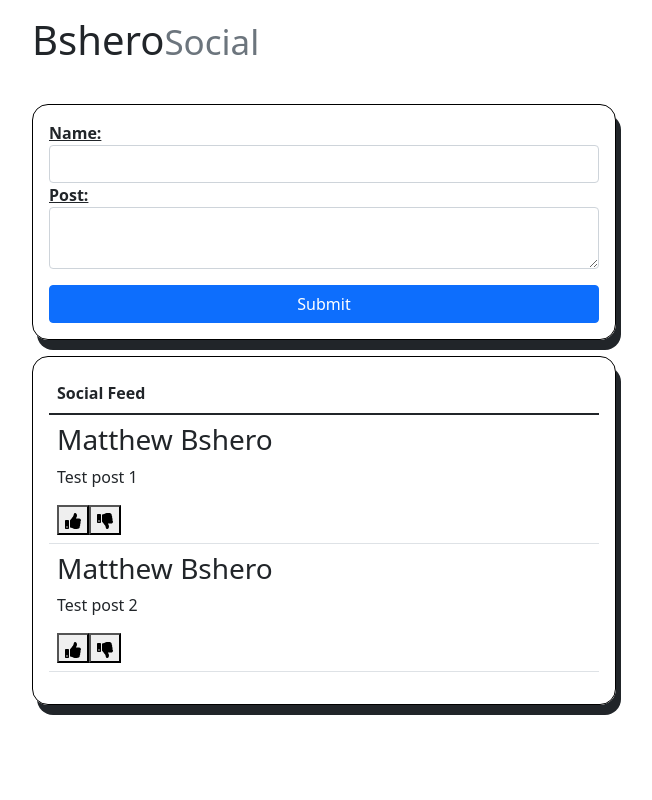
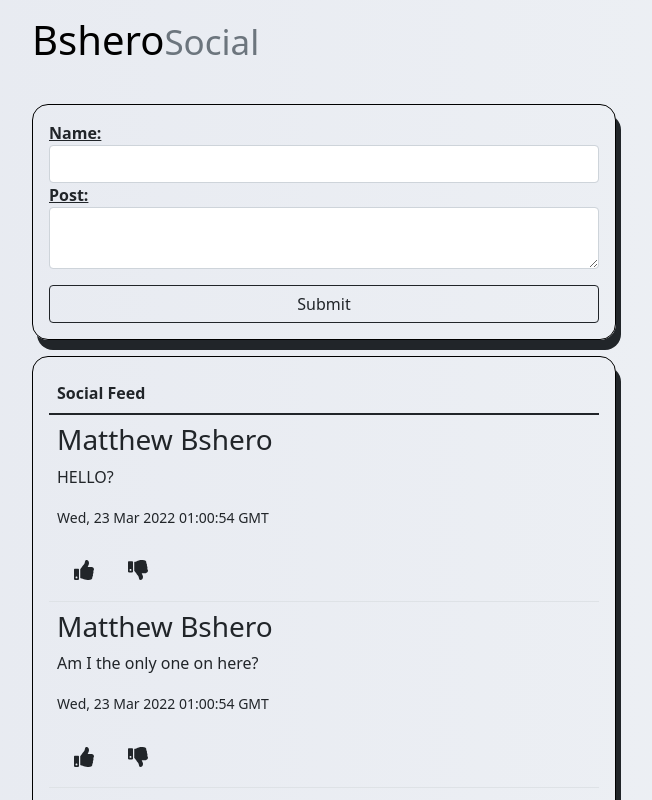
Before and after one commit to mdbshero/Social_Feed, a React (Create React App) app: page / in a window 1280 px wide. Shown: the whole page, without its empty margins (316-968 px from the left). Built offline with nearby package versions, Linux system fonts and the light colour scheme.

Commit message:
Added Date to posts that displays current date and time GMT. Added more CSS styling.

```diff
--- a/src/App.css
+++ b/src/App.css
@@ -13,3 +13,14 @@
     border-style:hidden;
     padding: 1em;
 }
+
+.gradient-custom {
+    background: #e6e9f0;
+    background: -webkit-linear-gradient(to right, rgba(230, 233, 240, 1), rgba(238, 241, 245, 1));
+    background: linear-gradient(to right, rgba(230, 233, 240, 1), rgba(238, 241, 245, 1));
+  position: fixed;
+  top: 0;
+  left: 0;
+  min-width: 100%;
+  min-height: 100%;
+}
--- a/src/App.js
+++ b/src/App.js
@@ -6,8 +6,8 @@ import "./App.css";
 
 function App() {
   const [posts, setPosts] = useState([
-    { name: "Matthew Bshero", comment: "Test post 1" },
-    { name: "Matthew Bshero", comment: "Test post 2" },
+    { name: "Matthew Bshero", comment: "HELLO?" },
+    { name: "Matthew Bshero", comment: "Am I the only one on here?" },
   ]);
 
   function addNewPost(post) {
@@ -16,8 +16,8 @@ function App() {
   }
 
   return (
-    <div className="container-fluid">
-      <div className="row">
+    <div className="container-fluid gradient-custom">
+      <div className="row ">
         <div className="col-md-6 mx-auto">
           <div className="border-nav">
             <NavBar />
@@ -36,6 +36,9 @@ function App() {
           </div>
         </div>
       </main>
+      <footer>
+
+      </footer>
     </div>
   );
 }
--- a/src/Components/CreatePost/CreatePost.jsx
+++ b/src/Components/CreatePost/CreatePost.jsx
@@ -27,7 +27,7 @@ function handleSubmit(event) {
             <label className='form-name'>Post:</label>
             <textarea type='text' className='form-control' value={comment} onChange={(event) => setComment(event.target.value)} />
             </div>
-            <button type='submit' className="btn btn-primary button-style" >Submit</button>
+            <button type='submit' className="btn btn-outline-dark button-style" >Submit</button>
         </form>
      );
 }
--- a/src/Components/NavBar/NavBar.jsx
+++ b/src/Components/NavBar/NavBar.jsx
@@ -2,7 +2,7 @@
 const NavBar = (props) => {
     return (
         <header>
-            <h1>Bshero<small className="text-muted">Social</small></h1>
+            <h1 className="text-black">Bshero<small className="text-muted">Social</small></h1>
         </header>
      );
 }
--- a/src/Components/PostFolder/Post.jsx
+++ b/src/Components/PostFolder/Post.jsx
@@ -1,7 +1,7 @@
 import { FaThumbsDown } from 'react-icons/fa';
 import { FaThumbsUp } from 'react-icons/fa';
 import React, { useState } from 'react';
-import './Post.css'
+import './Post.css';
 
 
 const Post = (props) => {
@@ -9,6 +9,8 @@ const Post = (props) => {
 
 const [likeactive, setLikeactive] = useState(false);
 const [dislikeactive, setDislikeactive] = useState(false);
+
+const today = new Date();
 
 function likef(){
   if (likeactive){
@@ -39,11 +41,12 @@ function dislikef(){
       <div>
         <h3 className="col">{props.post.name}</h3>
         <p className="col">{props.post.comment}</p>
-        <div>
-        <button className={[likeactive ? 'like': null, '' ].join('')} onClick={likef} >
+        <p><small>{today.toUTCString()}</small></p>
+        <div className='pull-right'>
+        <button className={[likeactive ? 'btn btn-outline-success btn-lg': 'btn btn-lg' ].join('')} onClick={likef}>
         <FaThumbsUp />
         </button>
-        <button className={[dislikeactive ? 'dislike': null, '' ].join('')} onClick={dislikef}>
+        <button className={[dislikeactive ? 'btn btn-outline-danger btn-lg': 'btn btn-lg' ].join('')} onClick={dislikef} >
         <FaThumbsDown />
         </button>
         </div>
```
Also changed, not shown: src/Components/PostFolder/Post.css (line endings or trailing spaces).
